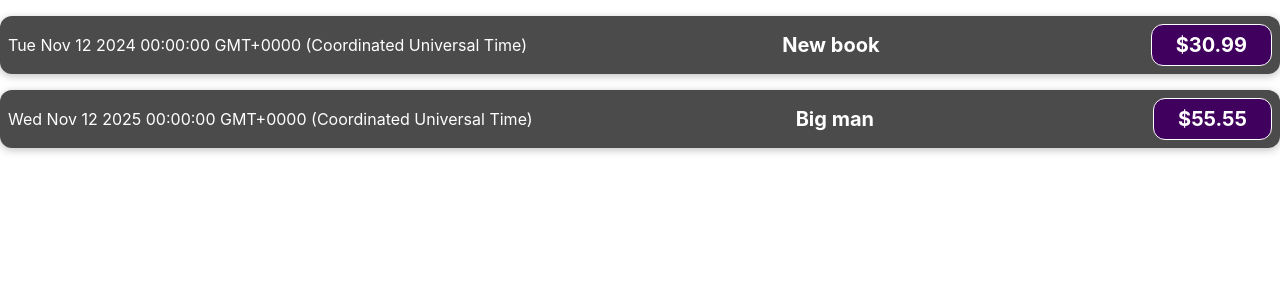
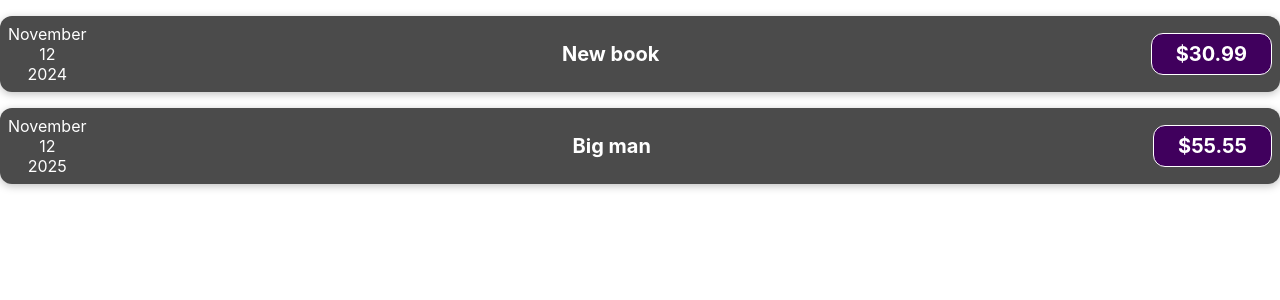
Before and after one commit to robinpajula-alt/codespaces-react, a React (Vite) app: page / in a window 1280 px wide. Shown: the top 300 px of the page. Built offline with nearby package versions, Linux system fonts and the light colour scheme.

Commit message:
4. Komponendi jaotamine mitmeks komponendiks

```diff
--- /dev/null
+++ b/src/componenents/ExpenseDate.jsx
@@ -0,0 +1,15 @@
+const ExpenseDate = (props) => {
+    const day = props.date.toLocaleString("en-US", {day: "2-digit"})
+    const month = props.date.toLocaleString("en-US", {month: "long"})
+    const year = props.date.getFullYear()
+
+    return (
+        <div>
+            <div>{month}</div>
+            <div>{day}</div>
+            <div>{year}</div>
+        </div>
+    )
+}
+
+export default ExpenseDate
--- a/src/componenents/ExpenseItem.jsx
+++ b/src/componenents/ExpenseItem.jsx
@@ -1,12 +1,10 @@
+import ExpenseDate from "./ExpenseDate";
 import "./ExpenseItem.css";
 
 const ExpenseItem = (props) => {
-
-  console.log(props);
-  console.log(props.data)
   return (
     <div className="expense-item">
-      <div>{props.data.date.toString()}</div>
+      <ExpenseDate date={props.data.date}/>
       <div className="expense-item__description">
         <h2>{props.data.title}</h2>
         <div className="expense-item__price">${props.data.price}</div>
```
